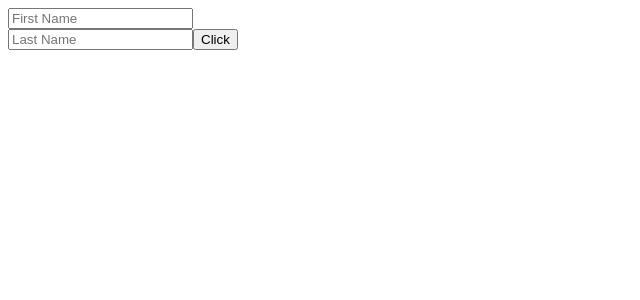
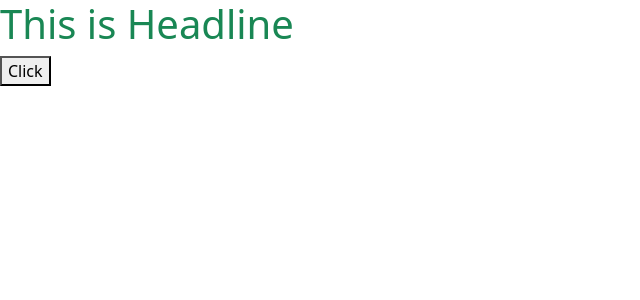
Before and after one commit to tutuldev/react-js-with-rabbil-hasan, a React (Vite) app: page / in a window 1280 px wide. Shown: the top 300 px of the page, without its empty margins (0-640 px from the left). Built offline with nearby package versions, Linux system fonts and the light colour scheme.

Commit message:
class add remove

```diff
--- a/package.json
+++ b/package.json
@@ -10,6 +10,7 @@
     "preview": "vite preview"
   },
   "dependencies": {
+    "bootstrap": "^5.3.3",
     "react": "^19.0.0",
     "react-dom": "^19.0.0"
   },
--- a/src/App.jsx
+++ b/src/App.jsx
@@ -3,28 +3,15 @@
 
   const App = () =>{
 
-    let firstName,lastName=useRef();
+    let myHeadLine=useRef();
   const change =()=>{
-    // let fname = firstName.current.value;
-    // let lname = lastName.current.value;
-    let fname = firstName.value;
-    let lname = lastName.value;
-
-    alert (fname +" " +lname);
-
-
+      myHeadLine.current.classList.remove('text-success')
+      myHeadLine.current.classList.add('text-danger')
   }
 
   return(
         <div>
-
-          {/* not working */}
-          {/* <input ref={firstName} placeholder="First Name" /><br></br>
-          <input ref={lastName} placeholder="Last Name" /> */}
-
-
-          <input ref={(a)=>firstName=a} placeholder="First Name" /><br></br>
-          <input ref={(b)=>lastName=b} placeholder="Last Name" />
+          <h1 className="text-success" ref={myHeadLine}>This is Headline</h1>
           <button onClick={change}>Click</button>
         </div>
   );
--- a/src/main.jsx
+++ b/src/main.jsx
@@ -1,6 +1,10 @@
 import { StrictMode } from 'react'
 import { createRoot } from 'react-dom/client'
 import App from './App'
+import 'bootstrap'
+// import 'bootstrap/dist/css/bootstrap.main.css'
+import 'bootstrap/dist/css/bootstrap.css'
+
 
 
 createRoot(document.getElementById('root')).render(
```
Also changed, not shown: 2 other files (tests, documents, lock files or other folders).
